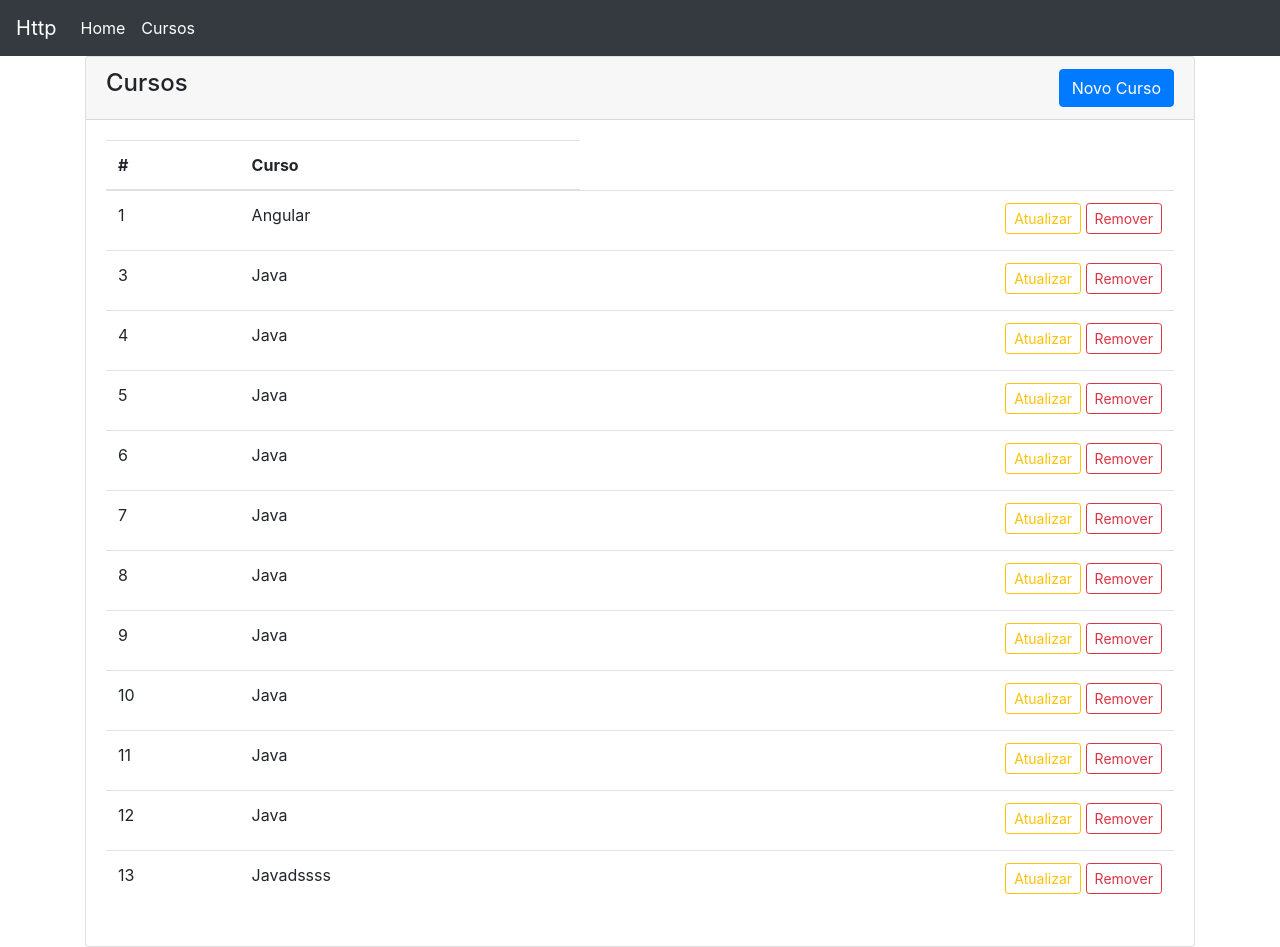
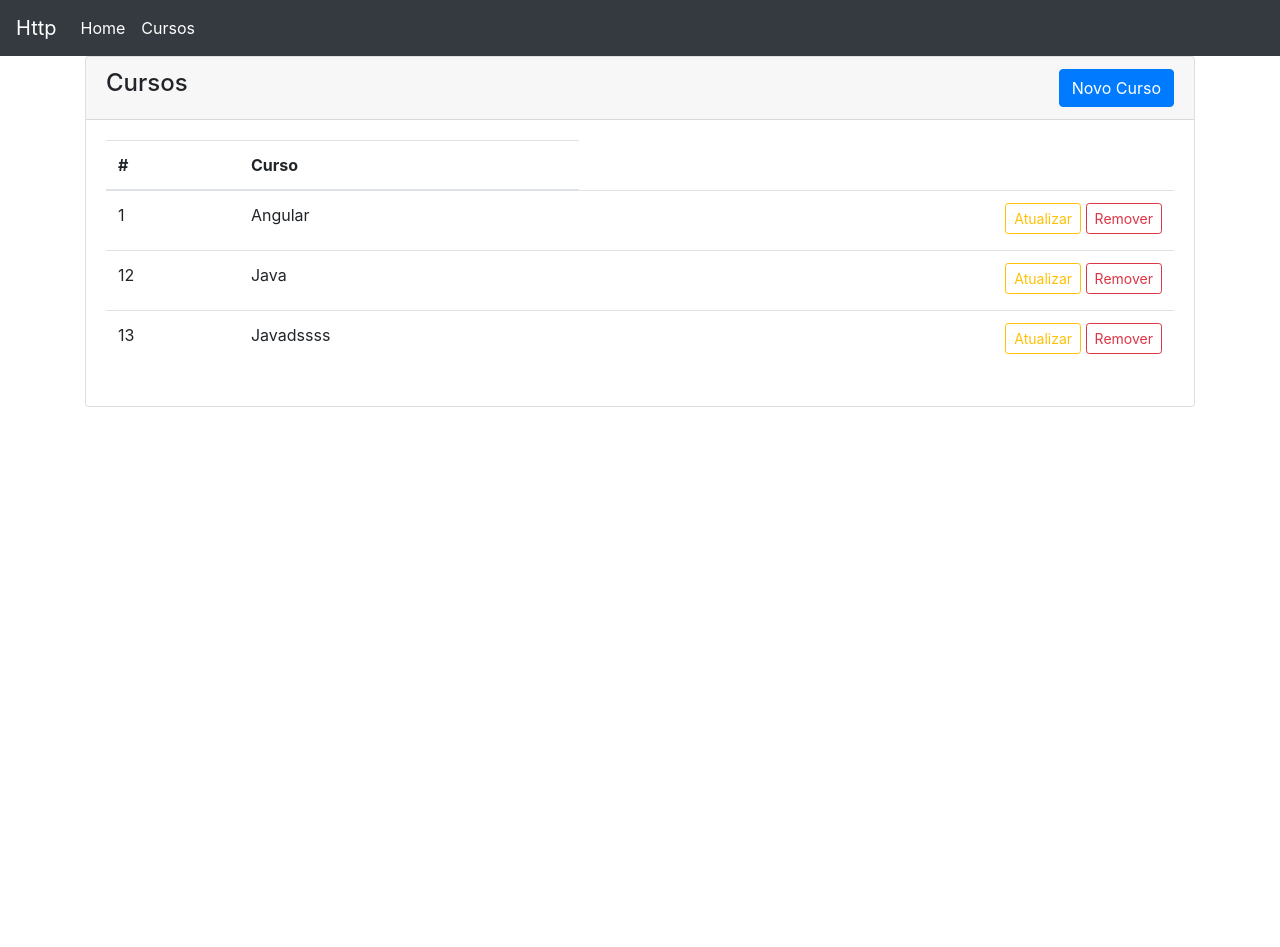
Before and after one commit to Danlei27/Angular-HTTP, an Angular app: page /cursos in a window 1280 px wide. After the commit the page ends 800 px from the top, so only its background shows below. Built offline with nearby package versions, Linux system fonts and the light colour scheme; data requests are answered from the project's data file.

Commit message:
Http: Variável de Ambiente

```diff
--- a/db.json
+++ b/db.json
@@ -3,42 +3,6 @@
     {
       "id": 1,
       "nome": "Angular"
-    },
-    {
-      "nome": "Java",
-      "id": 3
-    },
-    {
-      "nome": "Java",
-      "id": 4
-    },
-    {
-      "nome": "Java",
-      "id": 5
-    },
-    {
-      "nome": "Java",
-      "id": 6
-    },
-    {
-      "nome": "Java",
-      "id": 7
-    },
-    {
-      "nome": "Java",
-      "id": 8
-    },
-    {
-      "nome": "Java",
-      "id": 9
-    },
-    {
-      "nome": "Java",
-      "id": 10
-    },
-    {
-      "nome": "Java",
-      "id": 11
     },
     {
       "nome": "Java",
--- a/src/app/cursos/cursos.service.ts
+++ b/src/app/cursos/cursos.service.ts
@@ -2,12 +2,13 @@ import { Injectable } from '@angular/core';
 import { HttpClient } from '@angular/common/http'
 import { Curso } from './cursos-lista/cursos';
 import { tap } from 'rxjs/operators';
+import { environment } from '../../environments/environment';
 @Injectable({
   providedIn: 'root'
 })
 export class CursosService {
 
-  private readonly API = 'http://localhost:3000/cursos';
+  private readonly API = `${environment.API}cursos`;
 
   constructor(private http: HttpClient) { }
 
--- a/src/environments/environment.prod.ts
+++ b/src/environments/environment.prod.ts
@@ -1,3 +1,5 @@
 export const environment = {
-  production: true
+  production: true,
+  API: '/'
+
 };
--- a/src/environments/environment.ts
+++ b/src/environments/environment.ts
@@ -3,7 +3,8 @@
 // The list of file replacements can be found in `angular.json`.
 
 export const environment = {
-  production: false
+  production: false,
+  API: 'http://localhost:3000/'
 };
 
 /*
```
Also changed, not shown: 1 other file (tests, documents, lock files or other folders).
